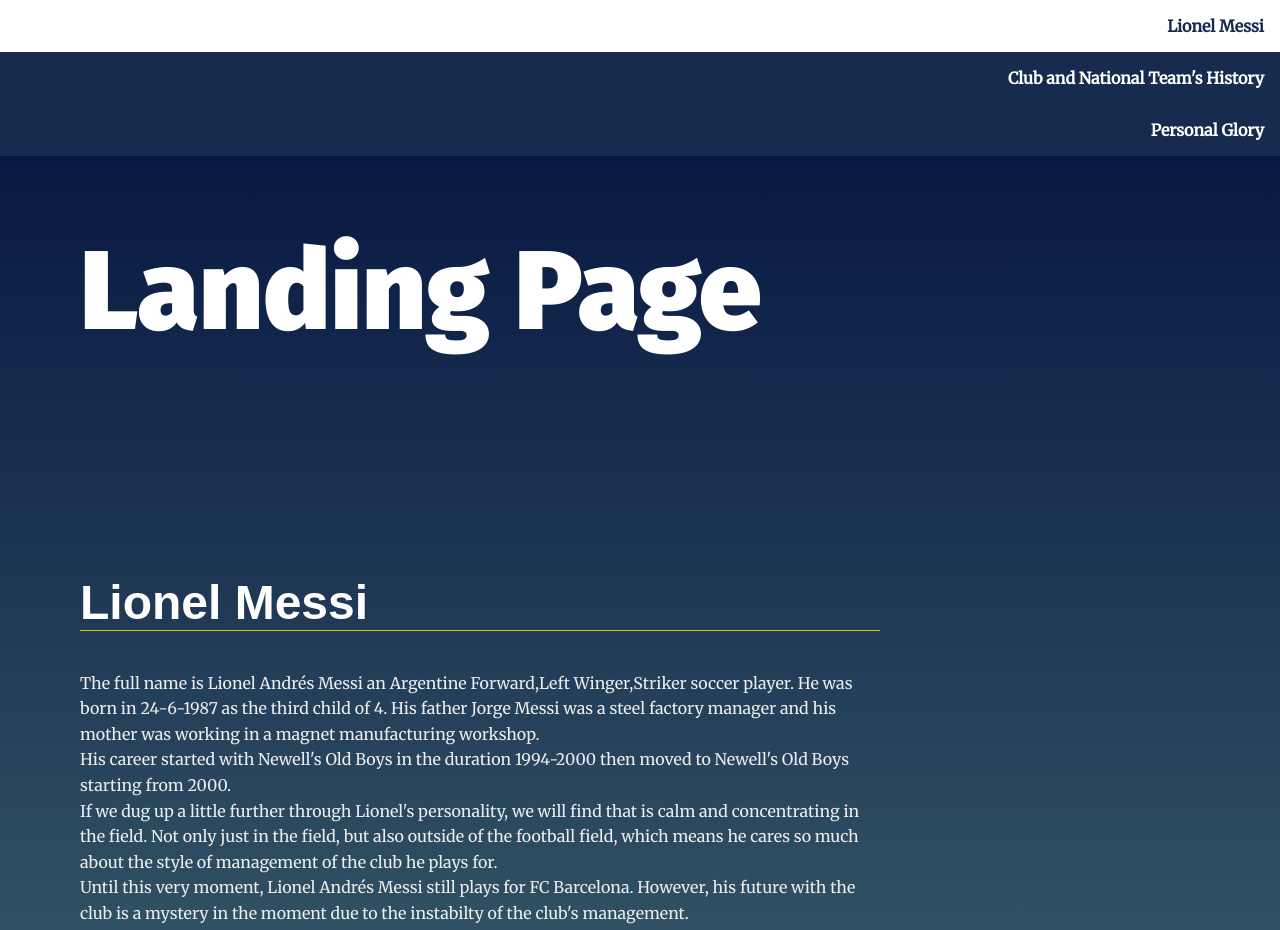
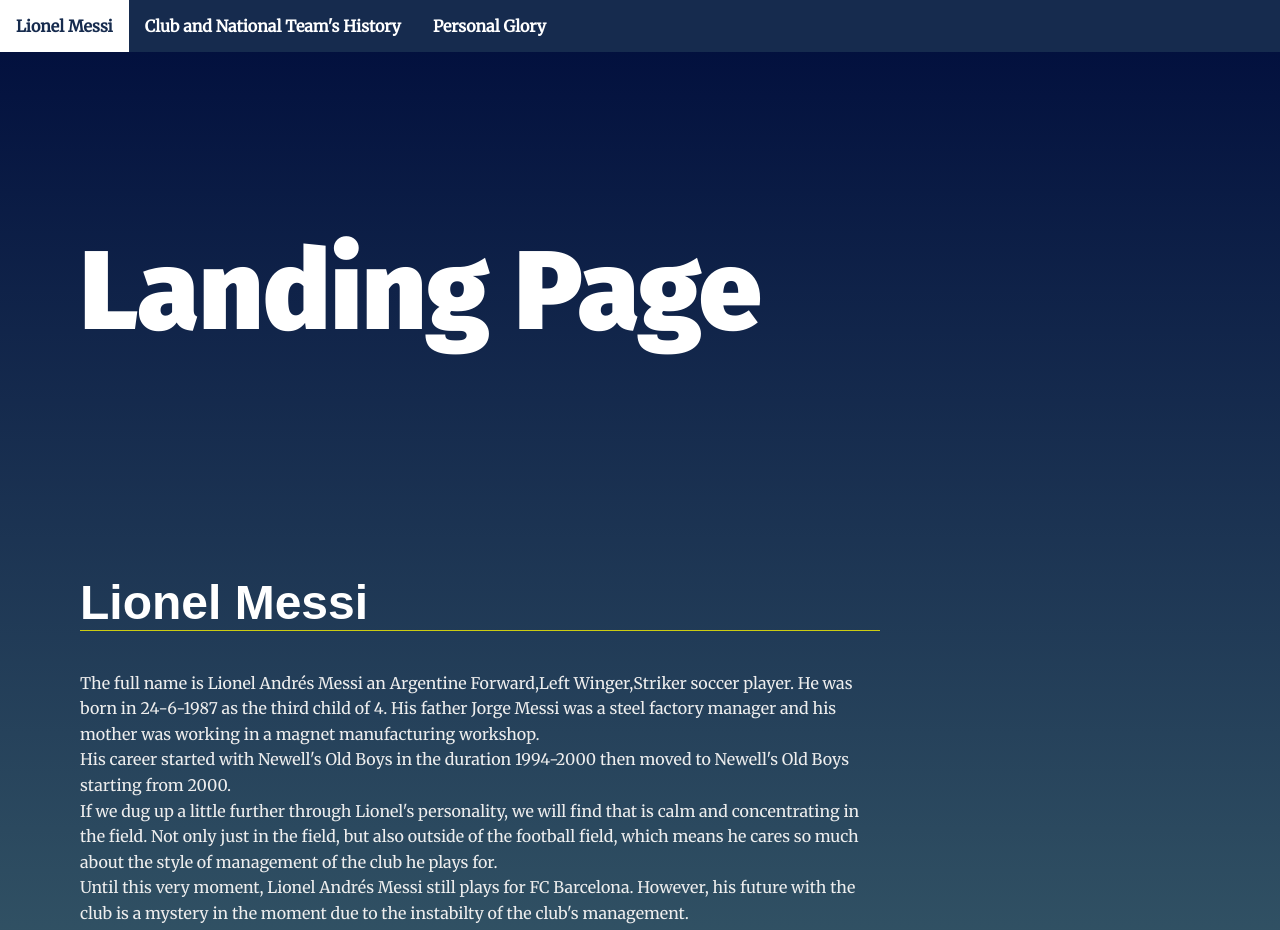
Before and after one commit to YMMagdy/Udacity-sFWDProfessionalWebTrackProject1, a plain HTML site: page index.html in a window 1280 px wide. Shown: the top 930 px of the page. Drawn offline with Linux system fonts and the light colour scheme.

Commit message:
Update styles.css

```diff
--- a/css/styles.css
+++ b/css/styles.css
@@ -65,13 +65,21 @@ section {
 
 /* Navigation Styles*/
 .navbar__menu ul {
+    display: flex;
     padding-left: 0;
-    margin: 0;
-    text-align: right;
+    margin: 0px;
+    text-align: center;
+    color:white;
+    background-color:#162B4E;
 }
 
 .navbar__menu li {
-    display: inline-block;
+    float:left;
+    padding-left: 0;
+    margin-right: 0px;
+    text-align: center;
+    color:white;
+    background-color:#162B4E;
 }
 
 .navbar__menu .menu__link {
@@ -79,13 +87,18 @@ section {
     padding: 1em;
     font-weight: bold;
     text-decoration: none;
-    color: #000;
+    color: white;
 }
 
 .navbar__menu .menu__link:hover {
-    background: #333;
-    color: #fff;
+    background: white;
+    color: #162B4E;
     transition: ease 0.3s all;
+}
+
+.navbar__menu .menu__link .your-active-class {
+    background: white;
+    color: #162B4E;
 }
 
 /* Header Styles */
```
